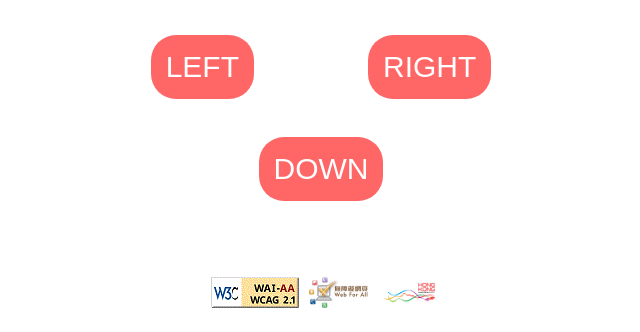
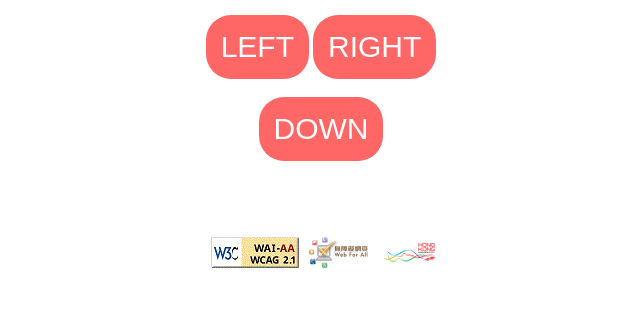
Before and after one commit to PPSXD/studypage-main_group_v2, a plain HTML site: page en/game.html in a window 1280 px wide. Shown: the part 858-1190 px from the top of the page, without its empty margins (319-959 px from the left). After the commit the page ends 1150 px from the top, so only its background shows below. Drawn offline with Linux system fonts and the light colour scheme.

Commit message:
Update game.html

```diff
--- a/en/game.html
+++ b/en/game.html
@@ -47,7 +47,7 @@ canvas {
     background-color: hsl(0, 95%, 30%);
   }
 .left{
-  margin-top: 20px;
+
   border: none;
   border-radius: 25px;
   font-size: 30px;
@@ -63,7 +63,7 @@ canvas {
     background-color: hsl(0, 95%, 30%);
   }
 .right{
-  margin-top: 20px;
+
   border: none;
   border-radius: 25px;
   font-size: 30px;
@@ -71,7 +71,7 @@ canvas {
   padding: 15px;
   background-color: hsl(0, 100%, 70%);
   color: white;
-  margin-left: 110px;
+
 }
 .right:hover{
     background-color: hsl(0, 95%, 50%);
@@ -80,7 +80,7 @@ canvas {
     background-color: hsl(0, 95%, 30%);
   }
 .down{
-  margin-top: 20px;
+
   border: none;
   border-radius: 25px;
   font-size: 30px;
```
